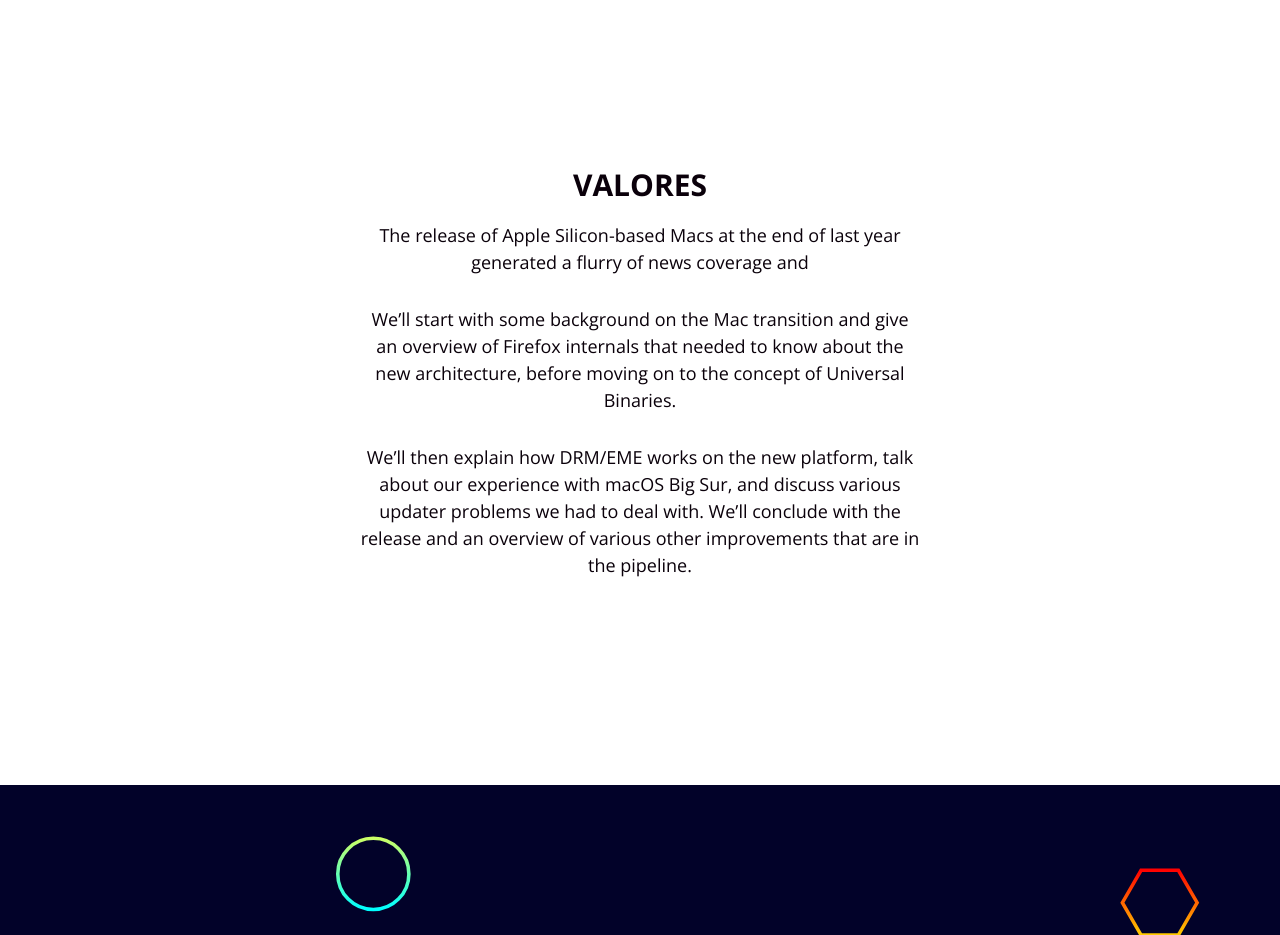
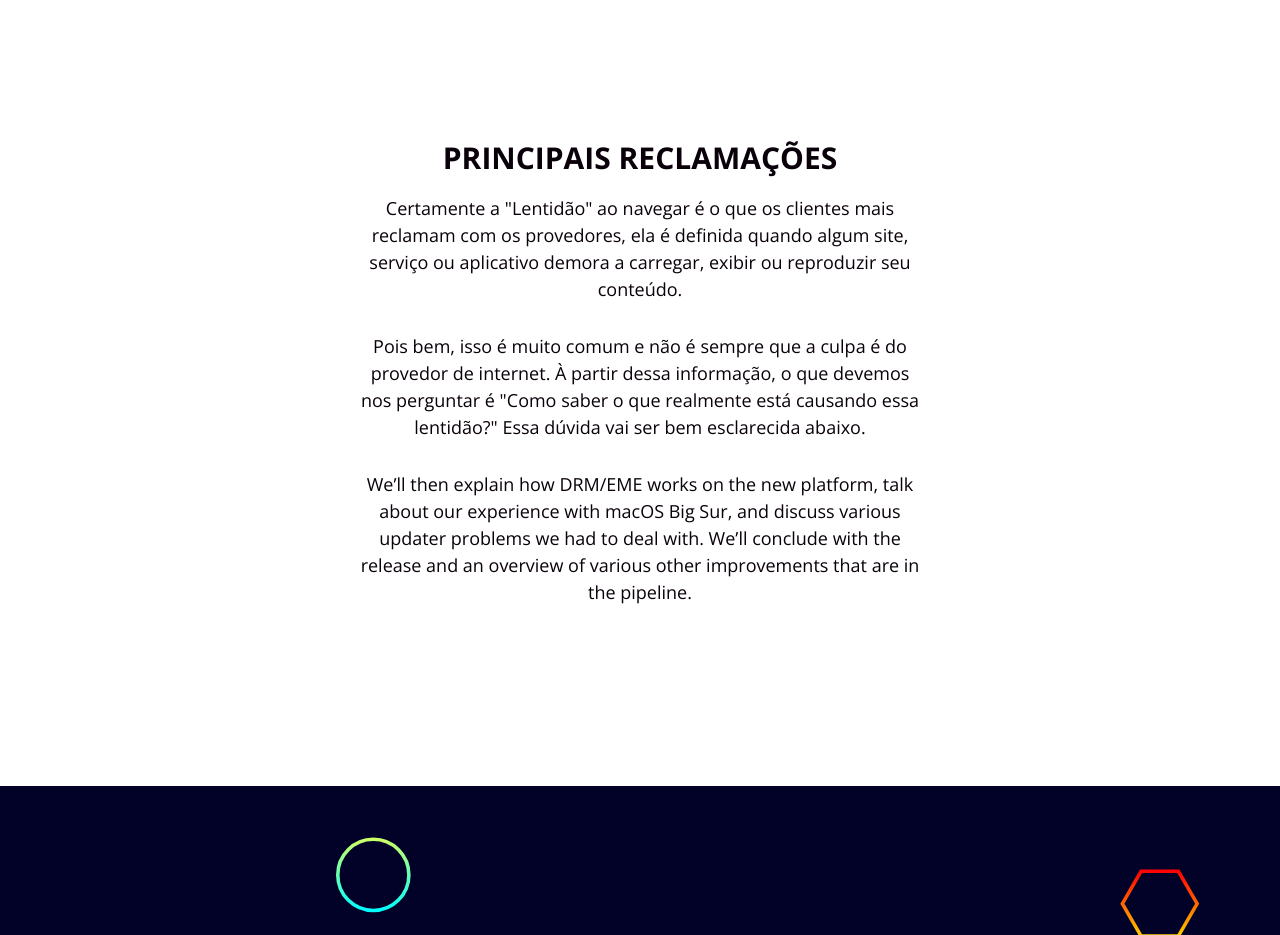
Before and after one commit to andreambu23/LandingPage, a plain HTML site: page index.html in a window 1280 px wide. Shown: the part 980-1915 px from the top of the page. Drawn offline with nearby package versions, Linux system fonts and the light colour scheme.

Commit message:
Update 1 2ª seção

```diff
--- a/index.html
+++ b/index.html
@@ -42,7 +42,14 @@
         <div class="main-content intro-content">
             <div class="intro-text-content">
                 <h2>Você sabe "usar" a internet?</h2>
-                <p>Olá pessoal! Trabalho no ramo de telecomunicações há 9 anos e meu foco sempre foi atendimento especializado ao cliente, durante esse período, passei por diversos obstáculos, cada atendimento tem uma história diferente, mas, ambos tem os mesmos fundamentos, este artigo está sendo de minha própria autoridade com o intuito de fazer algumas críticas, estas, construtivas com o intuito de abrir um pouco a sua mente, caro leitor e usuário de internet, vamos nos aprofundar um pouco mais, não somente na parte técnica, mas sim nos eventos que ocorrem com vocês e consequentemente com a equipe técnica que lhe presta o suporte adequado(por mais que muitas vezes vocês achem que não é adequado). Vamos nessa?</p>
+                <p>Olá pessoal! Trabalho no ramo de telecomunicações há 9 anos e meu foco sempre foi atendimento
+                    especializado ao cliente, durante esse período, passei por diversos obstáculos, cada atendimento tem
+                    uma história diferente, mas, ambos tem os mesmos fundamentos, este artigo está sendo de minha
+                    própria autoridade com o intuito de fazer algumas críticas, estas, construtivas com o intuito de
+                    abrir um pouco a sua mente, caro leitor e usuário de internet, vamos nos aprofundar um pouco mais,
+                    não somente na parte técnica, mas sim nos eventos que ocorrem com vocês e consequentemente com a
+                    equipe técnica que lhe presta o suporte adequado(por mais que muitas vezes vocês achem que não é
+                    adequado). Vamos nessa?</p>
             </div>
             <div class="intro-img">
                 <img src="assets/img/telecom5javascript.svg" alt="Logo mundo conectado">
@@ -52,14 +59,15 @@
 
     <section id="valores" class="white-bg section">
         <div class="main-content valores-content">
-            <h2>Valores</h2>
-            <p>The release of Apple Silicon-based Macs at the end of last year generated a flurry of news
-                coverage and
+            <h2>Principais Reclamações</h2>
+            <p class="paragrafo1"> Certamente a "Lentidão" ao navegar é o que os clientes mais reclamam com os
+                provedores, ela é definida quando algum site, serviço ou aplicativo demora a carregar, exibir ou
+                reproduzir seu
+                conteúdo.</p>
 
-            <p>We’ll start with some background on the Mac transition and give an overview of Firefox internals
-                that
-                needed to know about the new architecture, before moving on to the concept of Universal
-                Binaries.</p>
+            <p>Pois bem, isso é muito comum e não é sempre que a culpa é do provedor de internet. À partir dessa
+                informação, o que devemos nos perguntar é "Como saber o que realmente está causando essa lentidão?" Essa
+                dúvida vai ser bem esclarecida abaixo.</p>
 
             <p>We’ll then explain how DRM/EME works on the new platform, talk about our experience with macOS
                 Big Sur,
```
